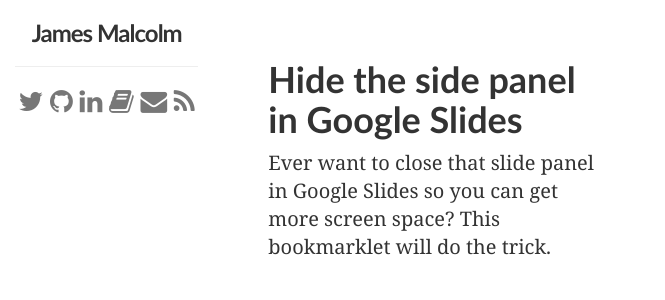
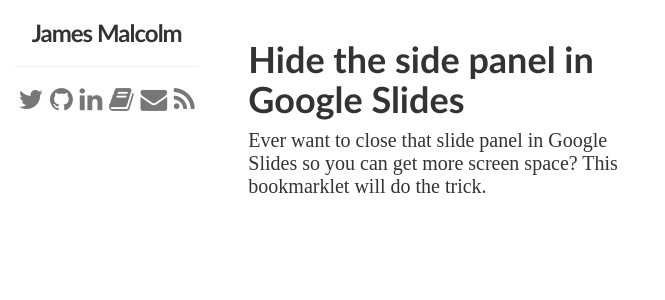
Before and after one commit to jgmalcolm/jgmalcolm.github.io, a Jekyll site: the page built from index.html, in a window 1280 px wide. Shown: the top 300 px of the page, without its empty margins (0-665 px from the left). Built offline with Jekyll 4.4.1, drawn with Linux system fonts in a browser that asks for light colours; nearby versions of some CDN libraries.

Commit message:
play with padding and alias font

```diff
--- a/css/overrides.css
+++ b/css/overrides.css
@@ -1,11 +1,13 @@
 body {
-    font: 20px Georgia,serif;
-    line-height: 28px;
+    font: 20px Century;
     -webkit-font-smoothing: antialiased;
 }
 h1, h2, h3, h4, h5, h6 {
     font-family: Gill sans, Helvetica, sans-serif;
     font-weight: bold;
+}
+p {
+    padding-bottom: 10px;
 }
 
 .article-title a {
@@ -40,7 +42,7 @@
 }
 a.post-excerpt div.padded-content {
     display: block;
-    padding: 40px;
+    padding: 20px;
 }
 
 @media screen and (min-width: 680px) {
```
